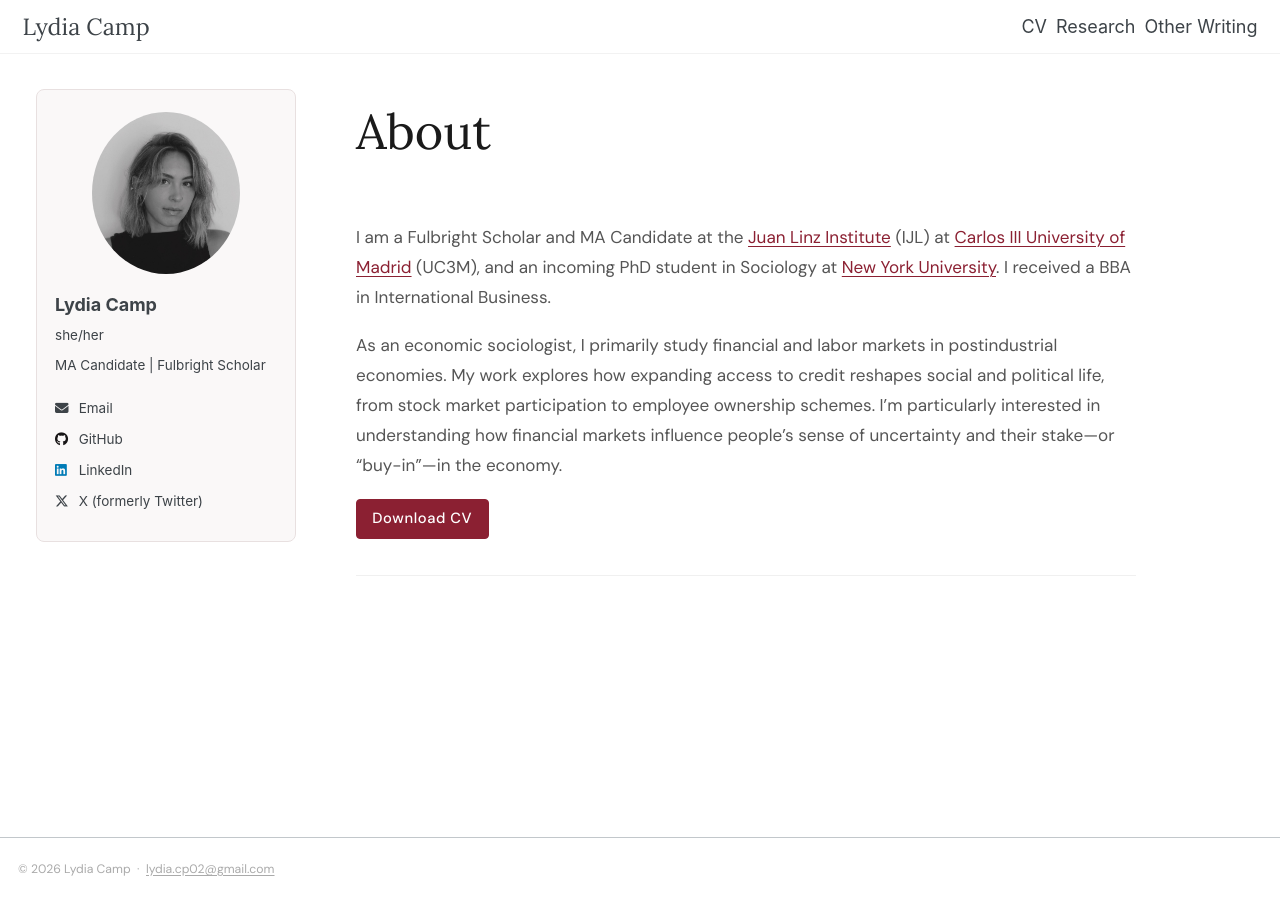
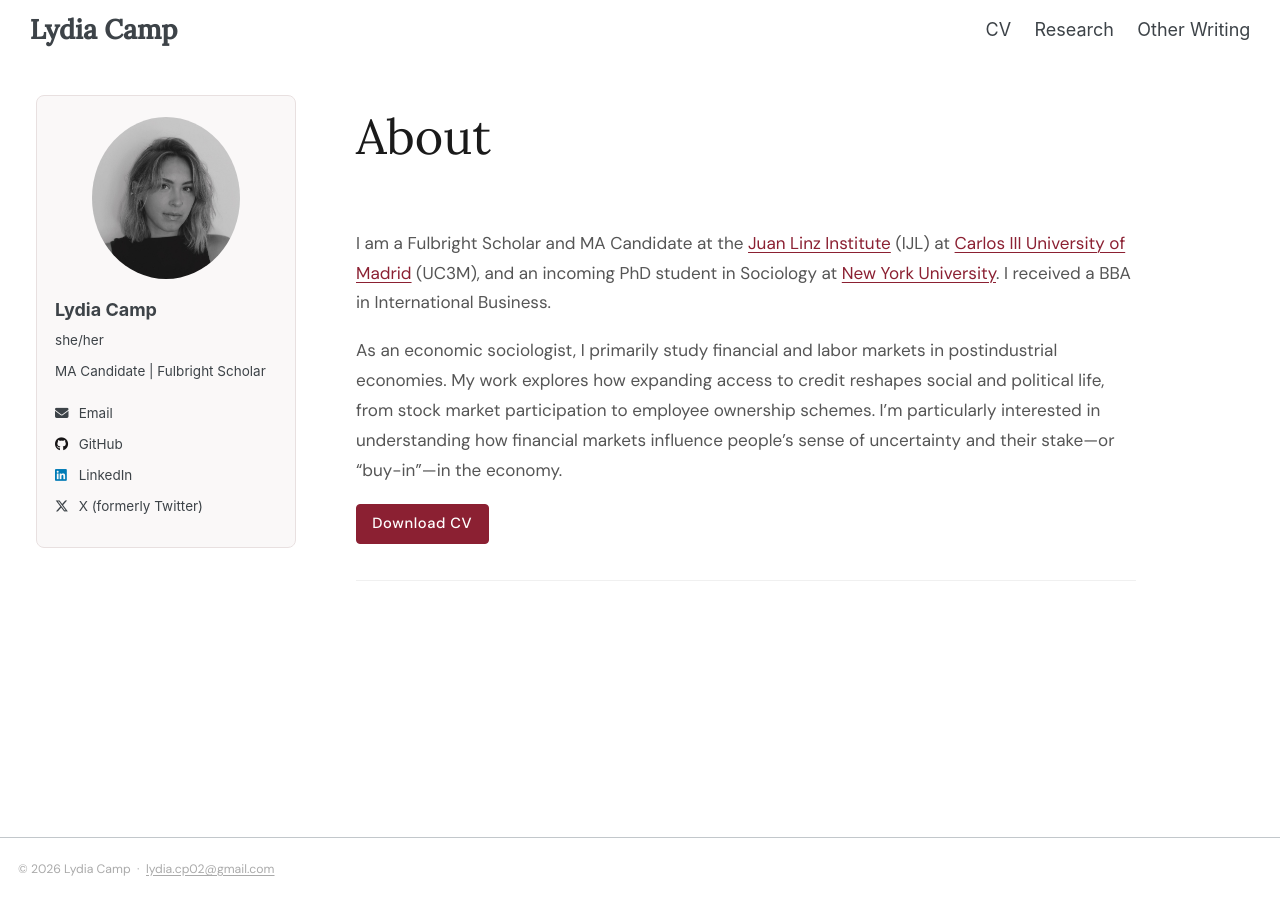
Before and after one commit to lydiagcamp/lydiagcamp.github.io, a Jekyll site: the page built from _pages/about.md, in a window 1280 px wide and 900 px high. Built offline with Jekyll 4.4.1, drawn with Linux system fonts in a browser that asks for light colours.

Commit message:
Nav: full right-align, more spacing, active red underline, bigger bold name, remove header line
Co-Authored-By: Claude Sonnet 4.6 <noreply@anthropic.com>

```diff
--- a/assets/css/custom.css
+++ b/assets/css/custom.css
@@ -138,6 +138,8 @@ details[open] summary {
 /* Left-align header and main content to match fixed sidebar coordinate system */
 .masthead__inner-wrap {
   margin-left: 0 !important;
+  width: 100% !important;
+  max-width: 100% !important;
 }
 
 #main {
@@ -159,22 +161,40 @@ details[open] summary {
 }
 
 .site-nav--simple .masthead__menu-item a {
-  padding-left: 0.25rem;
-  padding-right: 0.25rem;
+  padding-left: 0.65rem;
+  padding-right: 0.65rem;
   text-decoration: none;
   color: inherit;
+  white-space: nowrap;
 }
 
-/* Site title — Lora font, larger */
+/* Active page — red underline */
+.site-nav--simple a.active {
+  color: #8b2032 !important;
+  border-bottom: 2px solid #8b2032;
+  padding-bottom: 2px;
+}
+
+/* Site title — Lora font, bigger, bold */
 .masthead__menu-item--lg a {
   font-family: 'Lora', serif !important;
-  font-size: 1.3rem !important;
-  font-weight: 400 !important;
+  font-size: 1.5rem !important;
+  font-weight: 700 !important;
 }
 
-/* Remove header bottom border */
+/* Remove header bottom border completely */
 .masthead::after {
   display: none !important;
+  content: none !important;
+}
+
+.masthead {
+  border-bottom: none !important;
+  box-shadow: none !important;
+}
+
+.masthead__inner-wrap {
+  border-bottom: none !important;
 }
 
 /* Nav link hover */
```
